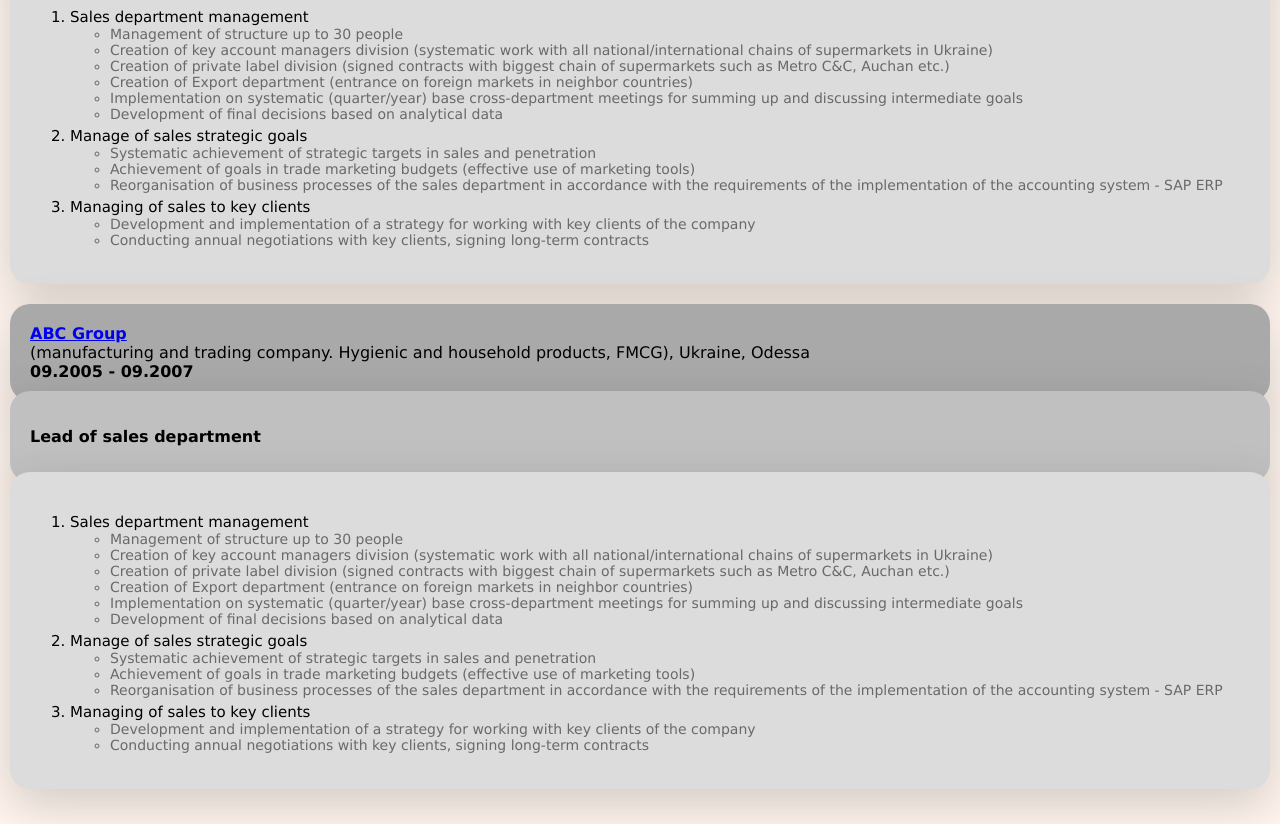
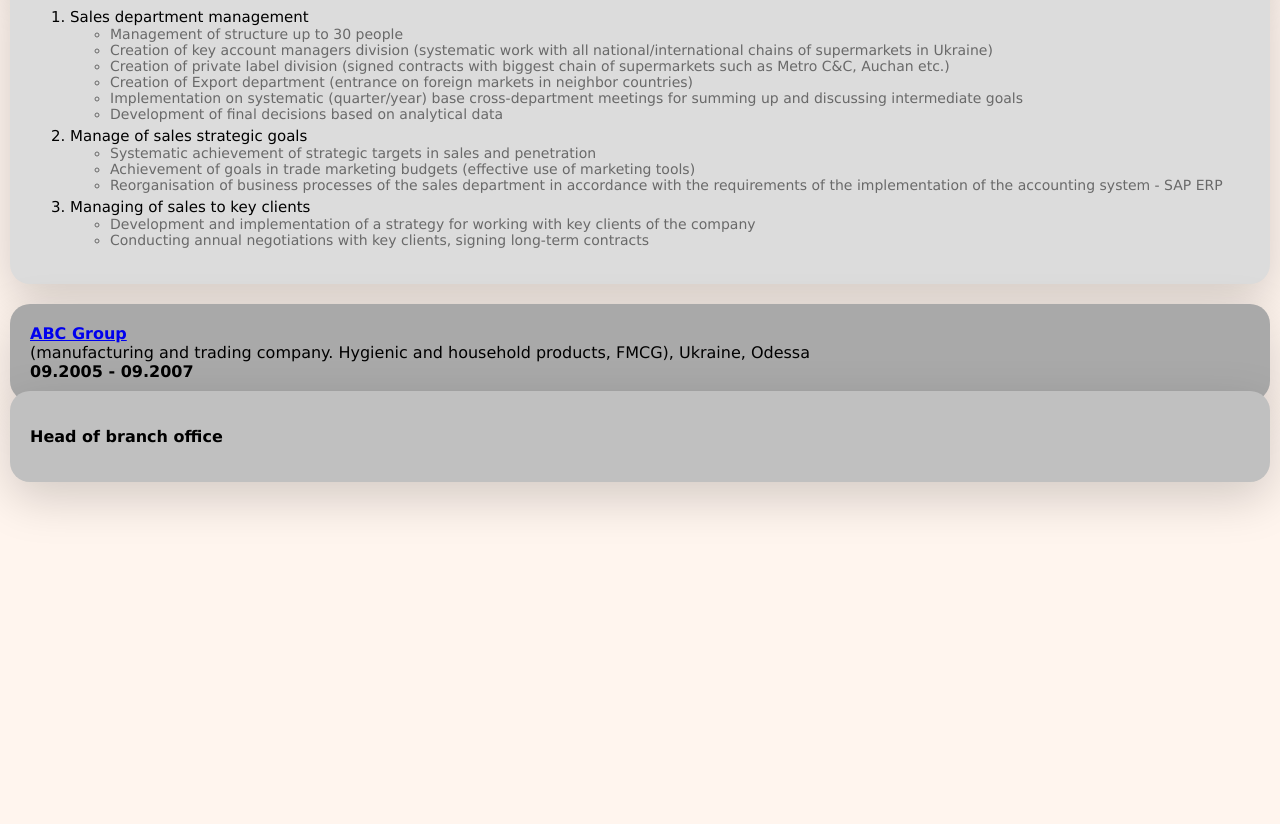
Before and after one commit to DenyGurzhiy/denygurzhiy.github.io, a plain HTML site: page index.html in a window 1280 px wide. Shown: the part 1626-2450 px from the top of the page. After the commit the page ends 2173 px from the top, so only its background shows below. Drawn offline with Linux system fonts and the light colour scheme.

Commit message:
Change to my resume

```diff
--- a/index.html
+++ b/index.html
@@ -10,7 +10,8 @@
 <!-- partial:index.partial.html -->
 <main>
 <div class="container">
-    <div><img class="photo"src="https://media-exp2.licdn.com/dms/image/C4E03AQFnLmCKeOYvjw/profile-displayphoto-shrink_400_400/0/1655653831325?e=1661990400&v=beta&t=5FlptGAjNevi6khWNRVshZrV5vppvxBt8wFDgzVYN18" alt="Photo"/></div>
+  <div><img class="photo"src="https://media-exp2.licdn.com/dms/image/C4E03AQFnLmCKeOYvjw/profile-displayphoto-shrink_400_400/0/1655653831325?e=1661990400&v=beta&t=5FlptGAjNevi6khWNRVshZrV5vppvxBt8wFDgzVYN18" alt="Photo"/>
+  </div>
   <div>I'm DENYS GURZHIY</div>
   <div><button class="button"><svg width="30" height="30" xmlns="http://www.w3.org/2000/svg" fill-rule="evenodd" clip-rule="evenodd"><path d="M3 24h19v-23h-1v22h-18v1zm17-24h-18v22h18v-22zm-1 1h-16v20h16v-20zm-2 16h-12v1h12v-1zm0-3h-12v1h12v-1zm0-3h-12v1h12v-1zm-7.348-3.863l.948.3c-.145.529-.387.922-.725 1.178-.338.257-.767.385-1.287.385-.643 0-1.171-.22-1.585-.659-.414-.439-.621-1.04-.621-1.802 0-.806.208-1.432.624-1.878.416-.446.963-.669 1.642-.669.592 0 1.073.175 1.443.525.221.207.386.505.496.892l-.968.231c-.057-.251-.177-.449-.358-.594-.182-.146-.403-.218-.663-.218-.359 0-.65.129-.874.386-.223.258-.335.675-.335 1.252 0 .613.11 1.049.331 1.308.22.26.506.39.858.39.26 0 .484-.082.671-.248.187-.165.322-.425.403-.779zm3.023 1.78l-1.731-4.842h1.06l1.226 3.584 1.186-3.584h1.037l-1.734 4.842h-1.044z"/></svg>Download CV.PDF</button></div>
   <div class="card">
@@ -37,7 +38,8 @@
      <a href="http://abc-group.od.ua/en_US/" target="_blank" style="font-weight:bold">ABC Group</a><br><a>(manufacturing and trading company. Hygienic and household products, FMCG), Ukraine, Odessa</a><br><a style="font-weight:bold">06.2011 - 02.2022</a>
    </div>
    <div class="card3 Txt3"><p>Lead of commercial department</p></div>
-     <div class="card4 Txt4"><ol>
+   <div class="card4 Txt4">
+     <ol>
        <li class=Fnk> Lead of sales, marketing and logistics departments
          <ul class=Mrk>
             <li>Management of up to 70 people</li>
@@ -74,7 +76,8 @@
       <a href="http://abc-group.od.ua/en_US/" target="_blank" style="font-weight:bold">ABC Group</a><br><a>(manufacturing and trading company. Hygienic and household products, FMCG), Ukraine, Odessa</a><br><a style="font-weight:bold">09.2007 - 06.2011</a>
    </div>
    <div class="card6 Txt3"><p>Lead of sales department</p></div>
-   <div class="card7 Txt4"> <ol>
+   <div class="card7 Txt4">
+     <ol>
         <li class=Fnk> Sales department management
           <ul class=Mrk>
              <li> Management of structure up to 30 people</li>
@@ -103,34 +106,7 @@
    <div class="card8 Txt2">
       <a href="http://abc-group.od.ua/en_US/" target="_blank" style="font-weight:bold">ABC Group</a><br><a>(manufacturing and trading company. Hygienic and household products, FMCG), Ukraine, Odessa</a><br><a style="font-weight:bold">09.2005 - 09.2007</a>
    </div>
-    <div class="card9 Txt3"><p>Lead of sales department</p></div>
-    <div class="card10 Txt4"> <ol>
-     <li class=Fnk> Sales department management
-      <ul class=Mrk>
-         <li> Management of structure up to 30 people</li>
-         <li> Creation of key account managers division (systematic work with all national/international chains of supermarkets in Ukraine)</li>
-         <li> Creation of private label division (signed contracts with biggest chain of supermarkets such as Metro C&C, Auchan etc.)</li>
-         <li> Creation of Export department (entrance on foreign markets in neighbor countries)</li>
-         <li> Implementation on systematic (quarter/year) base cross-department meetings for summing up and discussing intermediate goals</li>
-         <li> Development of final decisions based on analytical data</li>
-      </ul>
-     </li>
-     <li class=Fnk> Manage of sales strategic goals
-      <ul class=Mrk>
-         <li>Systematic achievement of strategic targets in sales and penetration</li>
-         <li> Achievement of goals in trade marketing budgets (effective use of marketing tools)</li>
-         <li> Reorganisation of business processes of the sales department in accordance with the requirements of the implementation of the accounting system - SAP ERP</li>
-      </ul>
-     </li>
-     <li class=Fnk> Managing of sales to key clients
-      <ul class=Mrk>
-         <li> Development and implementation of a strategy for working with key clients of the company</li>
-         <li> Conducting annual negotiations with key clients, signing long-term contracts</li>
-      </ul>
-     </li>
-     </ol>
-    </div>
-
+   <div class="card9 Txt3"><p>Head of branch office</p></div>
 </div>
 </main>
 <!-- partial -->
```
Lines whose indentation alone changed are shown as unchanged.
